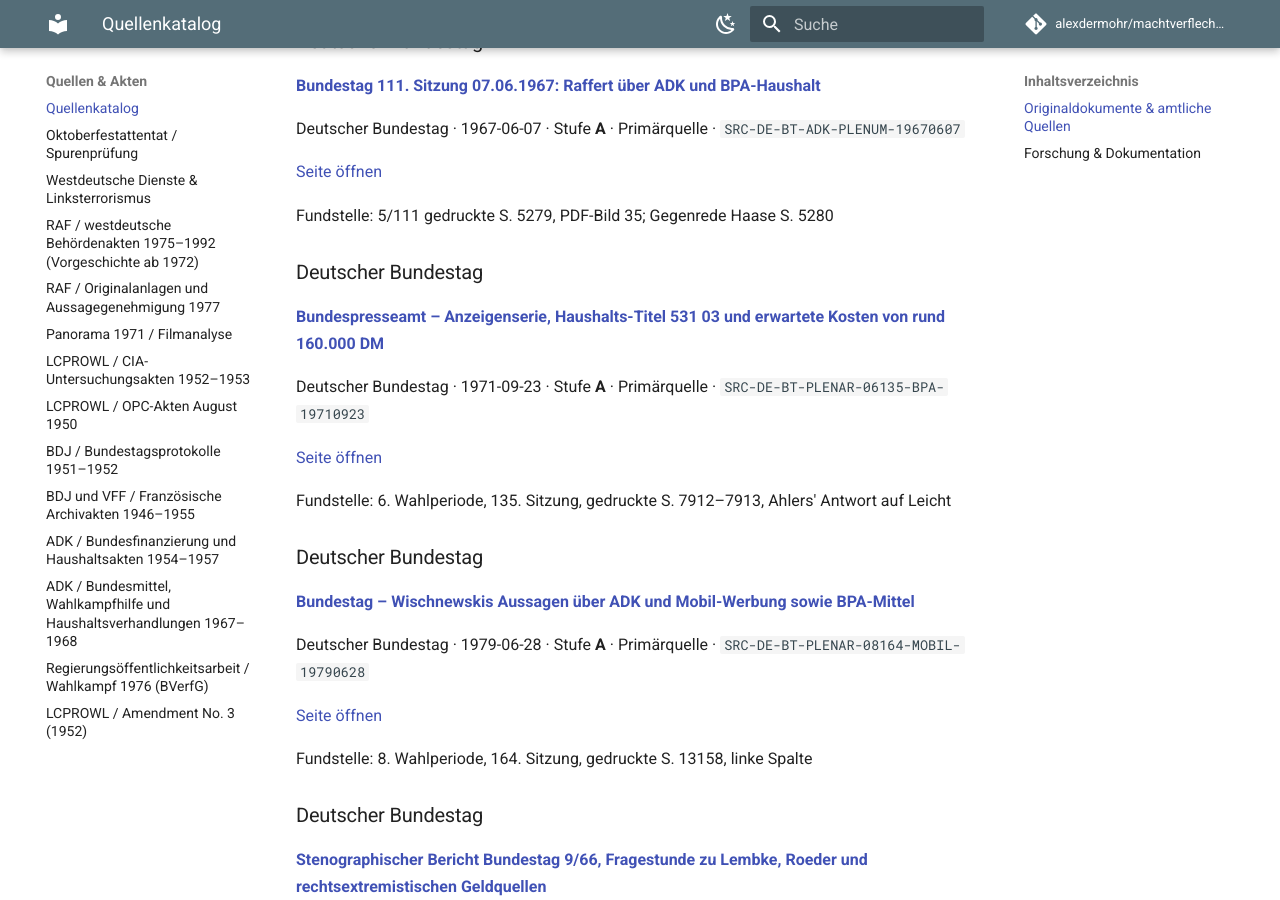
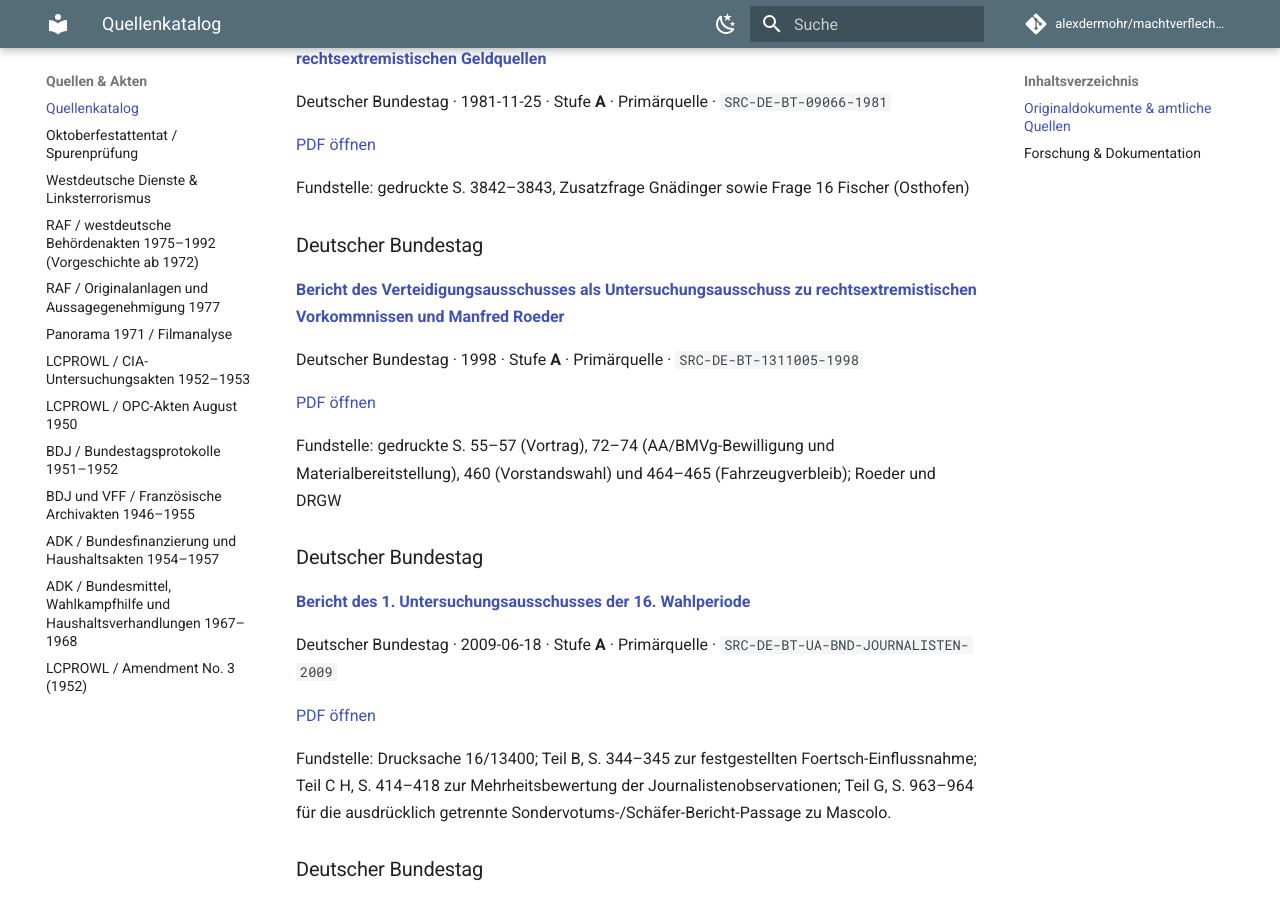
Before and after one commit to alexdermohr/machtverflechtungen, an MkDocs documentation site: the page built from docs/quellen/index.md, in a window 1280 px wide and 900 px high, scrolled down 18270 px. Built offline with MkDocs 1.6.1 and Material for MkDocs 9.7.7, drawn with Linux system fonts in a browser that asks for light colours; comment, search, counter and statistics services are not loaded; some of the changed text lies outside the part shown.

Commit message:
chore: Align shared source files with merged ADK main before PR55 rebase

```diff
--- a/docs/quellen/index.md
+++ b/docs/quellen/index.md
@@ -597,17 +597,6 @@
 
 Fundstelle: Rn. 1–6, 131 ff. und Tenor
 
-<a id="src-de-bverfg-2bve1-76-19770302"></a>
-### Bundesverfassungsgericht (Zweiter Senat)
-
-**[BVerfGE 44, 125 – Öffentlichkeitsarbeit, Urteil 2 BvE 1/76](https://www.servat.unibe.ch/dfr/bv044125.html)**
-
-Bundesverfassungsgericht (Zweiter Senat) · 1977-03-02 · Stufe **A** · Primärquelle · `SRC-DE-BVERFG-2BVE1-76-19770302`
-
-[Seite öffnen](https://www.servat.unibe.ch/dfr/bv044125.html)
-
-Fundstelle: Entscheidungsformel; Tatbestand Rn. 2–9; Gründe Rn. 86–138 (Anzeigen), 139–167 (Druckschriften)
-
 <a id="src-de-bverfg-parteienfinanzierung-19660719"></a>
 ### Bundesverfassungsgericht / zeitgenössischer Abdruck Bundeszentrale für politische Bildung
 
@@ -707,28 +696,6 @@
 
 Fundstelle: 5/111 gedruckte S. 5279, PDF-Bild 35; Gegenrede Haase S. 5280
 
-<a id="src-de-bt-plenar-06135-bpa-19710923"></a>
-### Deutscher Bundestag
-
-**[Bundespresseamt – Anzeigenserie, Haushalts-Titel 531 03 und erwartete Kosten von rund 160.000 DM](https://dserver.bundestag.de/btp/06/06135.pdf#page=53)**
-
-Deutscher Bundestag · 1971-09-23 · Stufe **A** · Primärquelle · `SRC-DE-BT-PLENAR-06135-BPA-19710923`
-
-[Seite öffnen](https://dserver.bundestag.de/btp/06/06135.pdf#page=53)
-
-Fundstelle: 6. Wahlperiode, 135. Sitzung, gedruckte S. 7912–7913, Ahlers' Antwort auf Leicht
-
-<a id="src-de-bt-plenar-08164-mobil-19790628"></a>
-### Deutscher Bundestag
-
-**[Bundestag – Wischnewskis Aussagen über ADK und Mobil-Werbung sowie BPA-Mittel](https://dserver.bundestag.de/btp/08/08164.pdf#page=76)**
-
-Deutscher Bundestag · 1979-06-28 · Stufe **A** · Primärquelle · `SRC-DE-BT-PLENAR-08164-MOBIL-19790628`
-
-[Seite öffnen](https://dserver.bundestag.de/btp/08/08164.pdf#page=76)
-
-Fundstelle: 8. Wahlperiode, 164. Sitzung, gedruckte S. 13158, linke Spalte
-
 <a id="src-de-bt-09066-1981"></a>
 ### Deutscher Bundestag
 
--- a/mkdocs.yml
+++ b/mkdocs.yml
@@ -99,7 +99,6 @@
       - BDJ und VFF / Französische Archivakten 1946–1955: quellen/bdj-vff-franzoesische-archive-1946-1955.md
       - ADK / Bundesfinanzierung und Haushaltsakten 1954–1957: quellen/adk-bundesfinanzierung-1954-1957.md
       - ADK / Bundesmittel, Wahlkampfhilfe und Haushaltsverhandlungen 1967–1968: quellen/adk-bundesmittel-haushaltsverhandlungen-1967-1968.md
-      - Regierungsöffentlichkeitsarbeit / Wahlkampf 1976 (BVerfG): quellen/bverfg-staatliche-wahlkampfhilfe-1976.md
       - LCPROWL / Amendment No. 3 (1952): quellen/lcprowl-amendment3-1952.md
   - Hintergrund:
       - Mechanismen:
```
Also changed, not shown: other parts of docs/quellen/index.md (+1 -1 lines), 1 other file.
